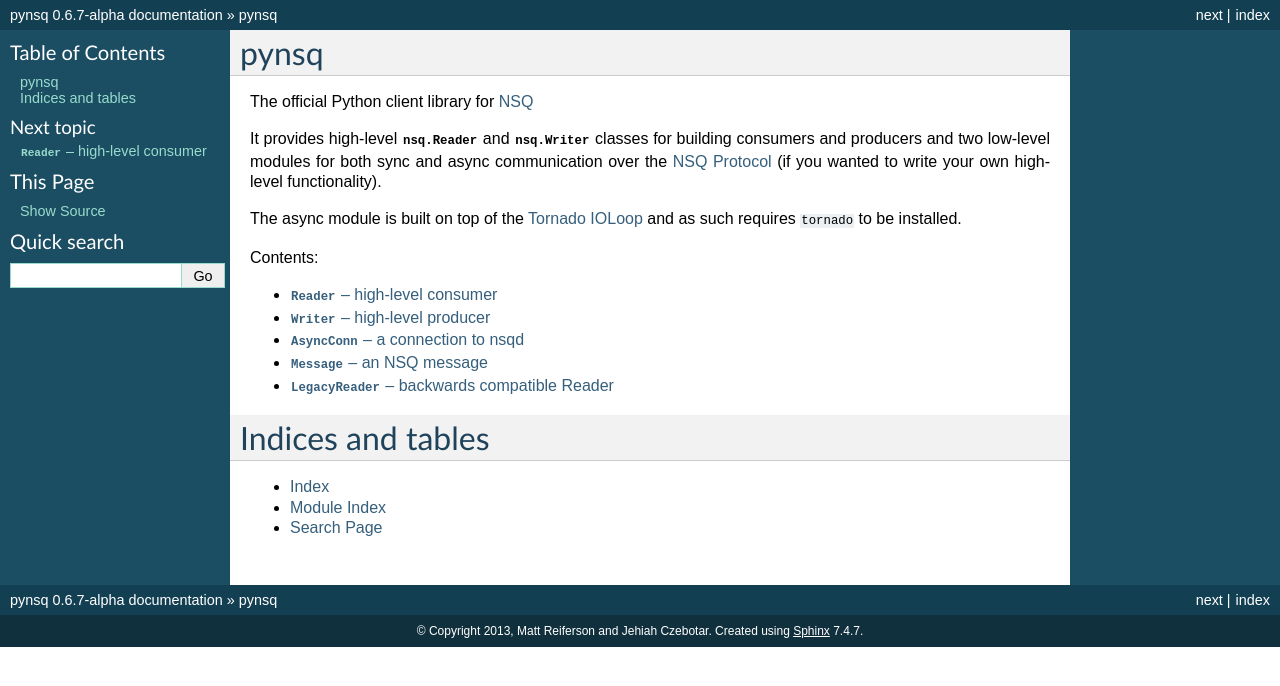
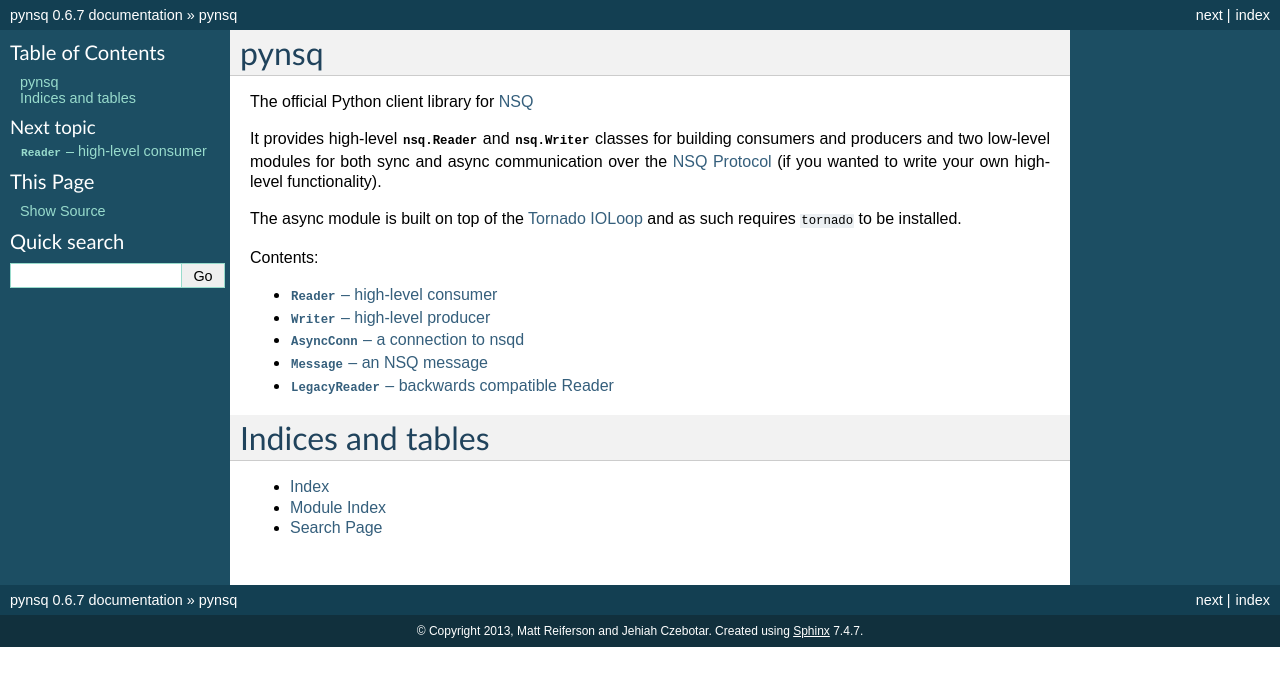
Before and after one commit to nsqio/pynsq, a Sphinx documentation site: the page built from docs/index.rst, in a window 1280 px wide. Shown: the top 686 px of the page. Built offline with Sphinx 7.4.7, drawn with Linux system fonts in a browser that asks for light colours.

```diff
--- a/docs/conf.py
+++ b/docs/conf.py
@@ -50,7 +50,7 @@ copyright = u'2013, Matt Reiferson and Jehiah Czebotar'
 # The short X.Y version.
 version = '0.6'
 # The full version, including alpha/beta/rc tags.
-release = '0.6.7-alpha'
+release = '0.6.7'
 
 # The language for content autogenerated by Sphinx. Refer to documentation
 # for a list of supported languages.
--- a/nsq/version.py
+++ b/nsq/version.py
@@ -1,2 +1,2 @@
 # also update in setup.py
-__version__ = '0.6.7-alpha'
+__version__ = '0.6.7'
--- a/setup.py
+++ b/setup.py
@@ -16,7 +16,7 @@ class PyTest(TestCommand):
 
 
 # also update in nsq/version.py
-version = '0.6.7-alpha'
+version = '0.6.7'
 
 
 setup(
```
Also changed, not shown: ChangeLog.md (+6 -0 lines), README.md (+4 -4 lines).
